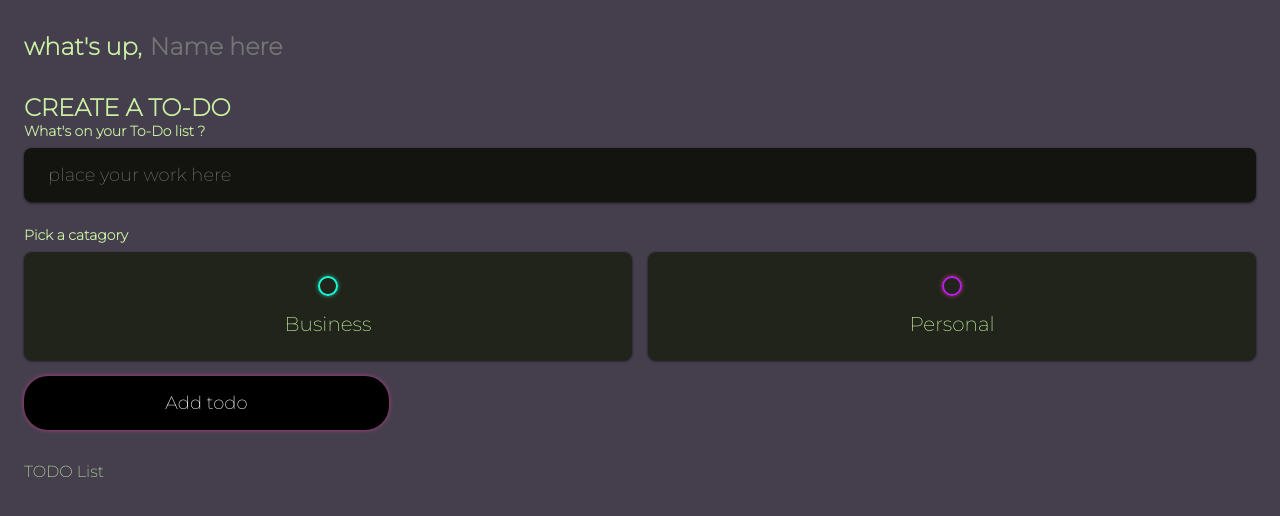
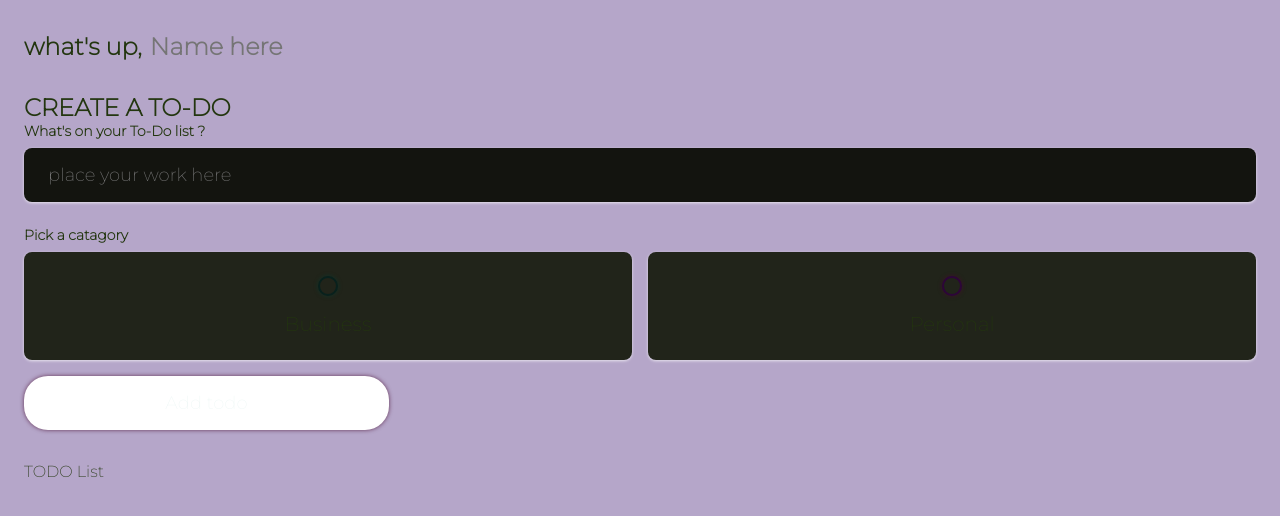
Before and after one commit to Tamalckb531/To-DO_APP, a plain HTML site: page page.html in a window 1280 px wide. Drawn offline with Linux system fonts and the light colour scheme; a web font is replaced by a local one.

Commit message:
update page color

```diff
--- a/style.css
+++ b/style.css
@@ -9,17 +9,17 @@
 }
 
 :root{
-    --primary: #000000;
-    --business: #14ffd8;
-    --personal: #bc1cec;
-    --light: #453f4d;
-    --dark: #000000;
-    --gray: #caf0a4;
-    --danger: #ef4242;
+    --primary: #ffffff;
+    --business: #08211d;
+    --personal: #2d0539;
+    --light: #b5a6c9;
+    --dark: #fff7f7;
+    --gray: #23360f;
+    --danger: #380000;
 
-    --shadow: 0 1px 3px rgba(0, 0, 0, 0.699);
-    --business-glow: 0px 0px 4px rgba(42, 224, 185, 0.75);
-    --personal-glow: 0px 0px 4px rgba(231, 62, 161, 0.75);
+    --shadow: 0 1px 3px rgba(255, 255, 255, 0.699);
+    --business-glow: 0px 0px 4px rgba(11, 59, 48, 0.75);
+    --personal-glow: 0px 0px 4px rgba(71, 11, 46, 0.75);
 }
 
 input:not([type="radio"]):not([type="checkbox"]), button{
```
